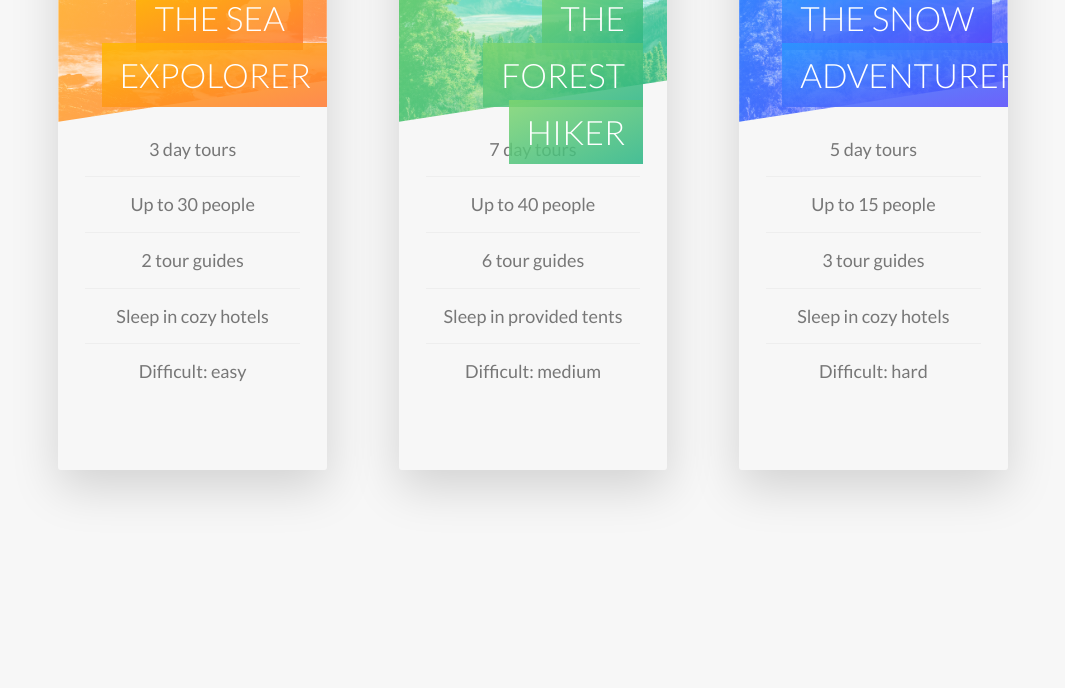
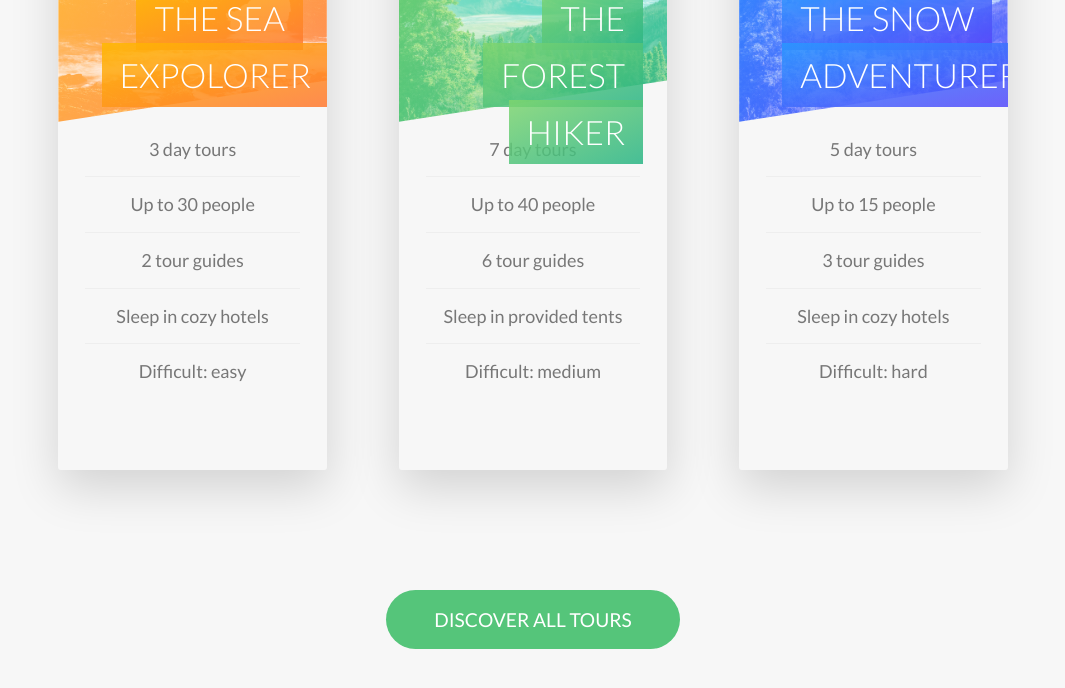
Before and after one commit to emodeth/natours, a website: page index.html in a window 1280 px wide. Shown: the part 3155-3843 px from the top of the page, without its empty margins (107-1172 px from the left). Drawn offline with Linux system fonts and the light colour scheme.

Commit message:
Tour section completed

```diff
--- a/index.html
+++ b/index.html
@@ -167,6 +167,7 @@
             </div>
           </div>
         </div>
+        <button class="tour__discover-btn btn--main">Discover all tours</button>
       </section>
     </main>
   </body>
--- a/sass/main.scss
+++ b/sass/main.scss
@@ -283,7 +283,7 @@ h2 {
   align-items: center;
 
   background-color: #f7f7f7;
-  padding: 25rem 0 50rem 0;
+  padding: 25rem 0;
   margin-top: -11rem;
 
   &__card-container {
@@ -478,6 +478,12 @@ h2 {
       transform: rotateY(0deg);
     }
   }
+
+  &__discover-btn {
+    background-color: $color-medium-green !important;
+    color: #fff !important;
+    margin-top: 10rem;
+  }
 }
 
 .btn--main {
```
Also changed, not shown: css/main.css.
